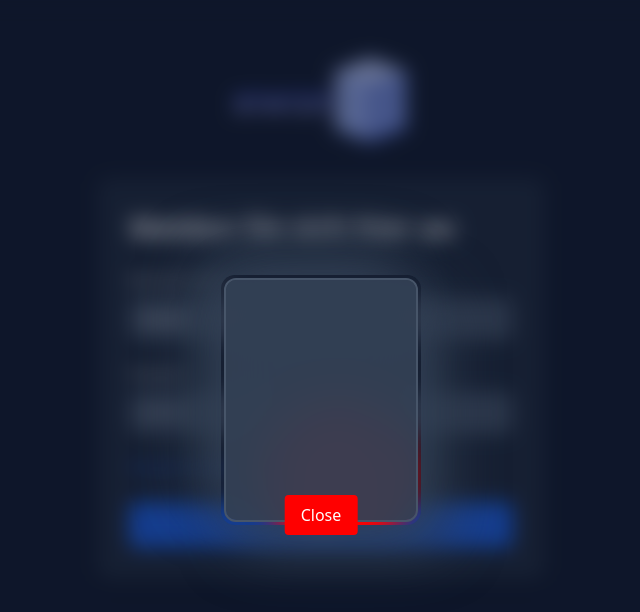
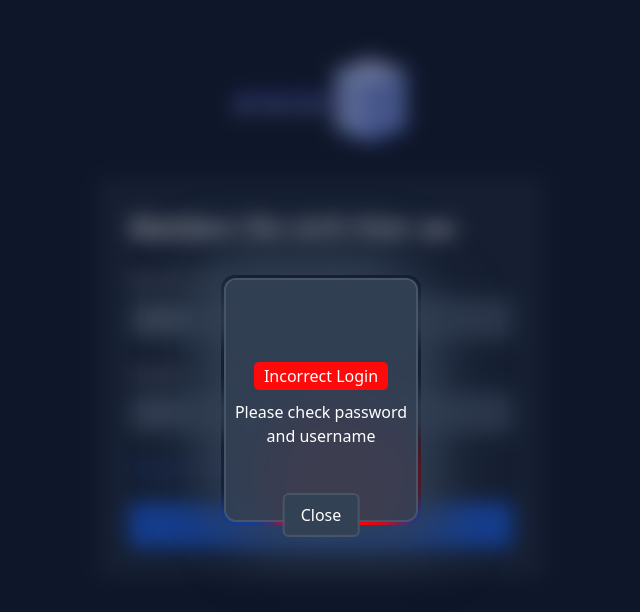
Before and after one commit to LeonKohli/statzy-nuxt, a Nuxt app: page /login in a window 1280 px wide. Both pictures are taken after typing "Sample", "Sample123" into the empty fields and a click on the button "Login". Shown: the top 612 px of the page, without its empty margins (319-959 px from the left). Built offline with nearby package versions, Linux system fonts and the light colour scheme; no server answers.

Commit message:
Add login error popup

```diff
--- a/pages/login.vue
+++ b/pages/login.vue
@@ -46,6 +46,8 @@
       <div class="card">
         <div class="bg"></div>
         <div class="blob"></div>
+        <p class="popup-überschrift">Incorrect Login</p>
+        <p class="popup-text">Please check password and username</p>
       </div>
     </div>
   </section>
@@ -164,6 +166,29 @@ export default {
   filter: blur(12px);
   animation: blob-bounce 5s infinite ease;
 }
+.popup-überschrift {
+  color: rgb(255, 255, 255);
+  padding-left: 10px;
+  padding-right: 10px;
+  padding-top: 2px;
+  padding-bottom: 2px;
+  background-color: rgb(255, 10, 10);
+  border-radius: 5px;
+  z-index: 10;
+  font-size: 16px;
+  margin-top: 10px;
+  text-align: center; /* Added text-align center */
+}
+
+.popup-text {
+  color: white;
+  padding-left: 10px;
+  padding-right: 10px;
+  z-index: 10;
+  font-size: 16px;
+  margin-top: 10px;
+  text-align: center; /* Added text-align center */
+}
 
 @keyframes blob-bounce {
   0% {
@@ -189,15 +214,43 @@ export default {
 
 .close-button {
   position: absolute;
+  z-index: 1;
   bottom: 10px;
   left: 50%;
   transform: translateX(-50%);
   padding: 8px 16px;
-  background-color: #ff0000;
+  background-color: #334155;
   color: white;
   border: none;
   border-radius: 4px;
   cursor: pointer;
   z-index: 10000;
+  outline: 2px solid #475569;
+}
+.close-button:hover {
+  background-color: #dc2626;
+  color: #fff;
+}
+
+@keyframes blob-bounce {
+  0% {
+    transform: translate(-100%, -100%) translate3d(0, 0, 0);
+  }
+
+  25% {
+    transform: translate(-100%, -100%) translate3d(100%, 0, 0);
+  }
+
+  50% {
+    transform: translate(-100%, -100%) translate3d(100%, 100%, 0);
+  }
+
+  75% {
+    transform: translate(-100%, -100%) translate3d(0, 100%, 0);
+  }
+
+  100% {
+    transform: translate(-100%, -100%) translate3d(0, 0, 0);
+  }
 }
 </style>
```
